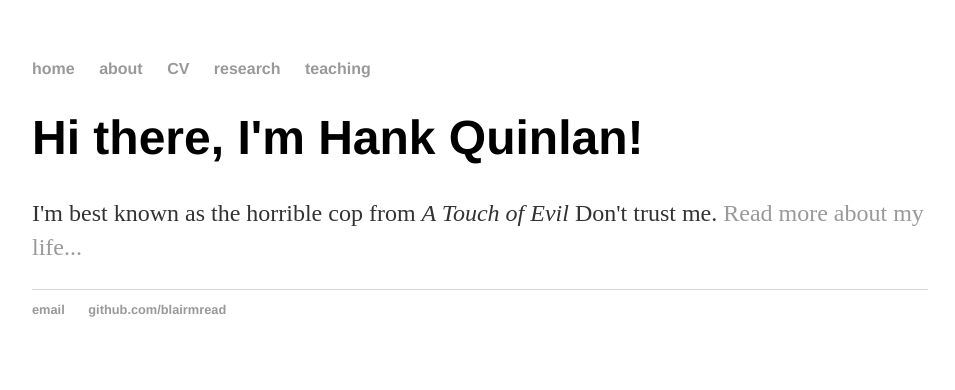
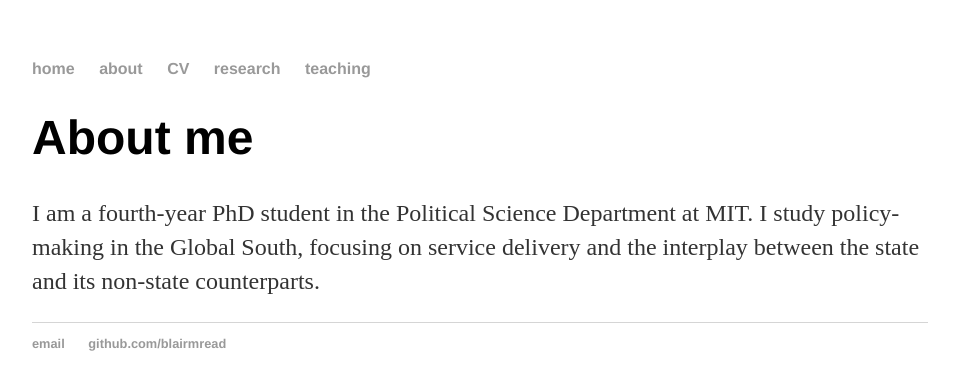
Before and after one commit to blairmread/blairmread.github.io, a Jekyll site: the page built from about/index.html, in a window 1280 px wide. Shown: the top 390 px of the page, without its empty margins (160-1115 px from the left). Built offline with Jekyll 4.4.1, drawn with Linux system fonts in a browser that asks for light colours.

Commit message:
Update index.html

```diff
--- a/about/index.html
+++ b/about/index.html
@@ -1,8 +1,8 @@
 ---
 layout: default
-title: Hank Quinlan, Horrible Cop
+title: Blair Read
 ---
 <div class="blurb">
-	<h1>Hi there, I'm Hank Quinlan!</h1>
-	<p>I'm best known as the horrible cop from <em>A Touch of Evil</em> Don't trust me. <a href="/about">Read more about my life...</a></p>
+	<h1>About me</h1>
+	<p>I am a fourth-year PhD student in the Political Science Department at MIT. I study policy-making in the Global South, focusing on service delivery and the interplay between the state and its non-state counterparts.</a></p>
 </div><!-- /.blurb -->
```
